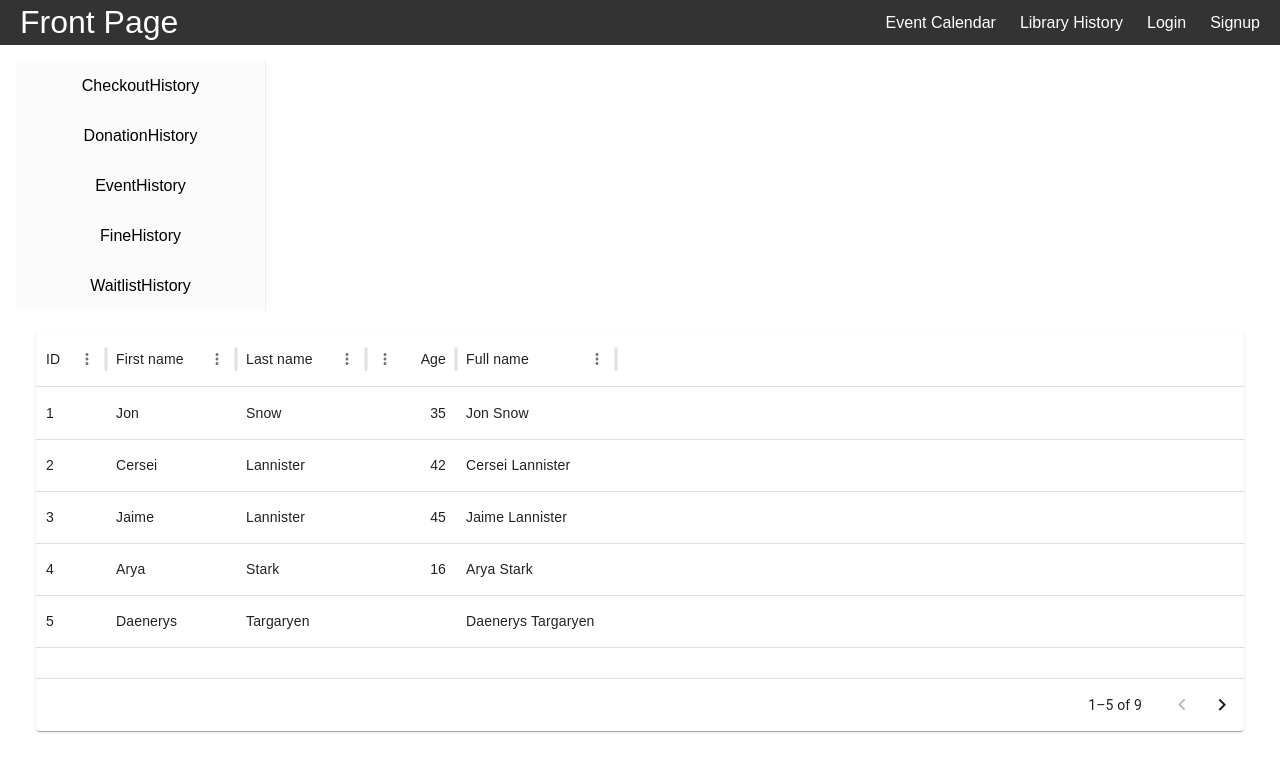
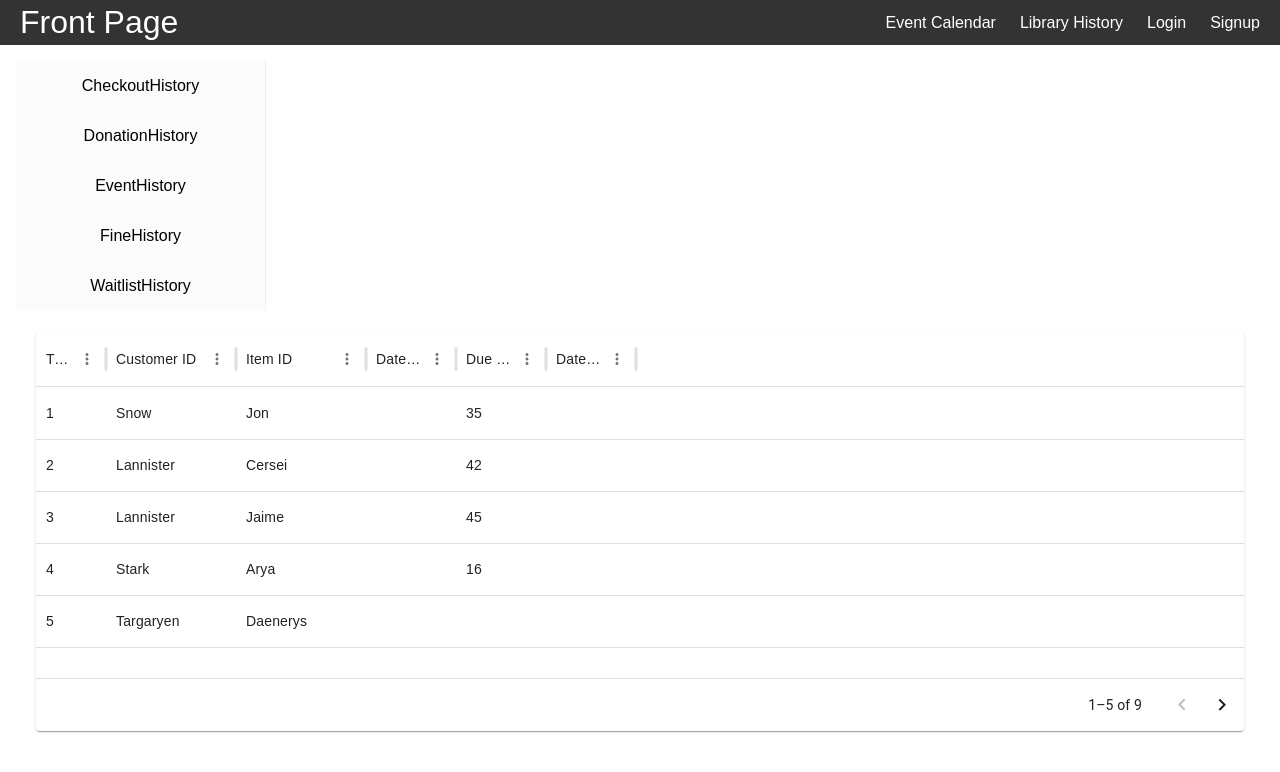
Before and after one commit to liamlecs/Database-Project-CS3380-T12, a React (Vite) app in the folder libraryApp/: page /libraryhistory/checkouthistory in a window 1280 px wide. Shown: the top 772 px of the page. Built offline with nearby package versions, Linux system fonts and the light colour scheme.

Commit message:
changed headers of my history pages, cerated working form for event creation, just need to connect to db.

```diff
--- a/libraryApp/package.json
+++ b/libraryApp/package.json
@@ -10,6 +10,10 @@
     "preview": "vite preview"
   },
   "dependencies": {
+    "@mui/lab": "^6.0.0-beta.31",
+    "@mui/material": "^6.4.8",
+    "@mui/x-date-pickers": "^7.28.0",
+    "dayjs": "^1.11.13",
     "react": "^19.0.0",
     "react-calendar": "^5.1.0",
     "react-dom": "^19.0.0"
--- a/libraryApp/src/App.css
+++ b/libraryApp/src/App.css
@@ -66,3 +66,8 @@ background-color: #777;
 .App {
   text-align: center;
 }
+
+.centeredHor {
+  display: flex;
+  justify-content: center; /* Centers the child horizontally */
+}
--- a/libraryApp/src/components/EventsCalendar.tsx
+++ b/libraryApp/src/components/EventsCalendar.tsx
@@ -1,11 +1,11 @@
 import React, { Component } from "react";
 import { Calendar, momentLocalizer } from "react-big-calendar";
 import moment from "moment";
-
-
+import Button from '@mui/material/Button';
 import "react-big-calendar/lib/css/react-big-calendar.css";
 
 const localizer = momentLocalizer(moment);
+
 
 class EventsCalendar extends Component {
   state = {
@@ -22,6 +22,11 @@ class EventsCalendar extends Component {
 
   render() {
     return (
+      <><div className="centeredHor">
+<Button variant="text" href="/CreateEvent">
+        Create An Event
+      </Button>
+</div>
       <div className="App">
         <Calendar
           localizer={localizer}
@@ -31,6 +36,7 @@ class EventsCalendar extends Component {
           style={{ height: "100vh" }}
         />
       </div>
+      </>
     );
   }
 }
--- a/libraryApp/src/components/LiHistSubcomponents/CheckoutHistory.tsx
+++ b/libraryApp/src/components/LiHistSubcomponents/CheckoutHistory.tsx
@@ -2,35 +2,39 @@ import { DataGrid, type GridColDef } from '@mui/x-data-grid';
 import Paper from '@mui/material/Paper';
 
 const columns: GridColDef[] = [
-  { field: 'id', headerName: 'ID', width: 70 },
-  { field: 'firstName', headerName: 'First name', width: 130 },
-  { field: 'lastName', headerName: 'Last name', width: 130 },
+  { field: 'id', headerName: 'Transaction ID', width: 70 },
+  { field: 'CustomerID', headerName: 'Customer ID', width: 130 },
+  { field: 'ItemID', headerName: 'Item ID', width: 130 },
   {
-    field: 'age',
-    headerName: 'Age',
-    type: 'number',
+    field: 'DateBorrowed',
+    headerName: 'Date Borrowed',
+    type: 'date',
     width: 90,
   },
   {
-    field: 'fullName',
-    headerName: 'Full name',
-    description: 'This column has a value getter and is not sortable.',
-    sortable: false,
-    width: 160,
-    valueGetter: (value, row) => `${row.firstName || ''} ${row.lastName || ''}`,
+    field: 'DueDate',
+    headerName: 'Due Date',
+//type: 'date',
+    width: 90,
+  },
+  {
+    field: 'DateReturned',
+    headerName: 'Date Returned',
+    type: 'date',
+    width: 90,
   },
 ];
 
 const rows = [
-  { id: 1, lastName: 'Snow', firstName: 'Jon', age: 35 },
-  { id: 2, lastName: 'Lannister', firstName: 'Cersei', age: 42 },
-  { id: 3, lastName: 'Lannister', firstName: 'Jaime', age: 45 },
-  { id: 4, lastName: 'Stark', firstName: 'Arya', age: 16 },
-  { id: 5, lastName: 'Targaryen', firstName: 'Daenerys', age: null },
-  { id: 6, lastName: 'Melisandre', firstName: null, age: 150 },
-  { id: 7, lastName: 'Clifford', firstName: 'Ferrara', age: 44 },
-  { id: 8, lastName: 'Frances', firstName: 'Rossini', age: 36 },
-  { id: 9, lastName: 'Roxie', firstName: 'Harvey', age: 65 },
+  { id: 1, CustomerID: 'Snow', ItemID: 'Jon', DueDate: 35 },
+  { id: 2, CustomerID: 'Lannister', ItemID: 'Cersei', DueDate: 42 },
+  { id: 3, CustomerID: 'Lannister', ItemID: 'Jaime', DueDate: 45 },
+  { id: 4, CustomerID: 'Stark', ItemID: 'Arya', DueDate: 16 },
+  { id: 5, CustomerID: 'Targaryen', ItemID: 'Daenerys', DueDate: null },
+  { id: 6, CustomerID: 'Melisandre', ItemID: null, DueDate: 150 },
+  { id: 7, CustomerID: 'Clifford', ItemID: 'Ferrara', DueDate: 44 },
+  { id: 8, CustomerID: 'Frances', ItemID: 'Rossini', DueDate: 36 },
+  { id: 9, CustomerID: 'Roxie', ItemID: 'Harvey', DueDate: 65 },
 ];
 
 const paginationModel = { page: 0, pageSize: 5 };
--- a/libraryApp/src/components/LiHistSubcomponents/DonationHistory.tsx
+++ b/libraryApp/src/components/LiHistSubcomponents/DonationHistory.tsx
@@ -2,35 +2,24 @@ import { DataGrid, type GridColDef } from '@mui/x-data-grid';
 import Paper from '@mui/material/Paper';
 
 const columns: GridColDef[] = [
-  { field: 'id', headerName: 'ID', width: 70 },
-  { field: 'firstName', headerName: 'First name', width: 130 },
-  { field: 'lastName', headerName: 'Last name', width: 130 },
+  { field: 'id', headerName: 'Donation ID', width: 70 },
+  { field: 'TransactionID', headerName: 'Transaction ID', width: 130 },
+  { field: 'CustomerID', headerName: 'Customer ID', width: 130 },
   {
-    field: 'age',
-    headerName: 'Age',
-    type: 'number',
-    width: 90,
-  },
-  {
-    field: 'fullName',
-    headerName: 'Full name',
-    description: 'This column has a value getter and is not sortable.',
-    sortable: false,
-    width: 160,
-    valueGetter: (value, row) => `${row.firstName || ''} ${row.lastName || ''}`,
-  },
+    field: 'Amount', headerName: 'Amount', type: 'number', width: 90 },
+  { field: 'Date', headerName: 'Date', type:'date', width: 130 },
 ];
 
 const rows = [
-  { id: 1, lastName: 'Snow', firstName: 'Jon', age: 35 },
-  { id: 2, lastName: 'Lannister', firstName: 'Cersei', age: 42 },
-  { id: 3, lastName: 'Lannister', firstName: 'Jaime', age: 45 },
-  { id: 4, lastName: 'Stark', firstName: 'Arya', age: 16 },
-  { id: 5, lastName: 'Targaryen', firstName: 'Daenerys', age: null },
-  { id: 6, lastName: 'Melisandre', firstName: null, age: 150 },
-  { id: 7, lastName: 'Clifford', firstName: 'Ferrara', age: 44 },
-  { id: 8, lastName: 'Frances', firstName: 'Rossini', age: 36 },
-  { id: 9, lastName: 'Roxie', firstName: 'Harvey', age: 65 },
+  { id: 1, CustomerID: 'Snow', TransactionID: 'Jon', Amount: 35 },
+  { id: 2, CustomerID: 'Lannister', TransactionID: 'Cersei', Amount: 42 },
+  { id: 3, CustomerID: 'Lannister', TransactionID: 'Jaime', Amount: 45 },
+  { id: 4, CustomerID: 'Stark', TransactionID: 'Arya', Amount: 16 },
+  { id: 5, CustomerID: 'Targaryen', TransactionID: 'Daenerys', Amount: null },
+  { id: 6, CustomerID: 'Melisandre', TransactionID: null, Amount: 150 },
+  { id: 7, CustomerID: 'Clifford', TransactionID: 'Ferrara', Amount: 44 },
+  { id: 8, CustomerID: 'Frances', TransactionID: 'Rossini', Amount: 36 },
+  { id: 9, CustomerID: 'Roxie', TransactionID: 'Harvey', Amount: 65 },
 ];
 
 const paginationModel = { page: 0, pageSize: 5 };
--- a/libraryApp/src/components/LiHistSubcomponents/EventHistory.tsx
+++ b/libraryApp/src/components/LiHistSubcomponents/EventHistory.tsx
@@ -2,35 +2,31 @@ import { DataGrid, type GridColDef } from '@mui/x-data-grid';
 import Paper from '@mui/material/Paper';
 
 const columns: GridColDef[] = [
-  { field: 'id', headerName: 'ID', width: 70 },
-  { field: 'firstName', headerName: 'First name', width: 130 },
-  { field: 'lastName', headerName: 'Last name', width: 130 },
+  { field: 'id', headerName: 'Event ID', width: 70 },
+  { field: 'StartTimeStamp', headerName: 'Start Time Stamp', width: 130 },
+  { field: 'EndTimeStamp', headerName: 'End Time Stamp', width: 130 },
   {
-    field: 'age',
-    headerName: 'Age',
+    field: 'AgeGroup',
+    headerName: 'Age Group',
     type: 'number',
     width: 90,
   },
-  {
-    field: 'fullName',
-    headerName: 'Full name',
-    description: 'This column has a value getter and is not sortable.',
-    sortable: false,
-    width: 160,
-    valueGetter: (value, row) => `${row.firstName || ''} ${row.lastName || ''}`,
-  },
+  { field: 'Location', headerName: 'Location', width: 130 },
+  { field: 'CategoryID', headerName: 'CategoryID', type:'number', width: 130 },
+  { field: 'IsPrivate', headerName: 'IsPrivate', type: 'boolean', width: 130 },
+
 ];
 
 const rows = [
-  { id: 1, lastName: 'Snow', firstName: 'Jon', age: 35 },
-  { id: 2, lastName: 'Lannister', firstName: 'Cersei', age: 42 },
-  { id: 3, lastName: 'Lannister', firstName: 'Jaime', age: 45 },
-  { id: 4, lastName: 'Stark', firstName: 'Arya', age: 16 },
-  { id: 5, lastName: 'Targaryen', firstName: 'Daenerys', age: null },
-  { id: 6, lastName: 'Melisandre', firstName: null, age: 150 },
-  { id: 7, lastName: 'Clifford', firstName: 'Ferrara', age: 44 },
-  { id: 8, lastName: 'Frances', firstName: 'Rossini', age: 36 },
-  { id: 9, lastName: 'Roxie', firstName: 'Harvey', age: 65 },
+  { id: 1, EndTimeStamp: 'Snow', StartTimeStamp: 'Jon', AgeGroup: 35 },
+  { id: 2, EndTimeStamp: 'Lannister', StartTimeStamp: 'Cersei', AgeGroup: 42 },
+  { id: 3, EndTimeStamp: 'Lannister', StartTimeStamp: 'Jaime', AgeGroup: 45 },
+  { id: 4, EndTimeStamp: 'Stark', StartTimeStamp: 'Arya', AgeGroup: 16 },
+  { id: 5, EndTimeStamp: 'Targaryen', StartTimeStamp: 'Daenerys', AgeGroup: null },
+  { id: 6, EndTimeStamp: 'Melisandre', StartTimeStamp: null, AgeGroup: 150 },
+  { id: 7, EndTimeStamp: 'Clifford', StartTimeStamp: 'Ferrara', AgeGroup: 44 },
+  { id: 8, EndTimeStamp: 'Frances', StartTimeStamp: 'Rossini', AgeGroup: 36 },
+  { id: 9, EndTimeStamp: 'Roxie', StartTimeStamp: 'Harvey', AgeGroup: 65 },
 ];
 
 const paginationModel = { page: 0, pageSize: 5 };
--- a/libraryApp/src/components/LiHistSubcomponents/FineHistory.tsx
+++ b/libraryApp/src/components/LiHistSubcomponents/FineHistory.tsx
@@ -11,14 +11,9 @@ const columns: GridColDef[] = [
     type: 'number',
     width: 90,
   },
-  {
-    field: 'fullName',
-    headerName: 'Full name',
-    description: 'This column has a value getter and is not sortable.',
-    sortable: false,
-    width: 160,
-    valueGetter: (value, row) => `${row.TransactionID || ''} ${row.CustomerID || ''}`,
-  },
+  { field: 'DueDate', headerName: 'Due Date', type:'date', width: 130 },
+  { field: 'IssueDate', headerName: 'Issue Date', type:'date', width: 130 },
+  { field: 'PaymentStatus', headerName: 'Payment Status', type:'boolean', width: 130 },
 ];
 
 const rows = [
--- a/libraryApp/src/components/LiHistSubcomponents/WaitlistHistory.tsx
+++ b/libraryApp/src/components/LiHistSubcomponents/WaitlistHistory.tsx
@@ -2,35 +2,33 @@ import { DataGrid, type GridColDef } from '@mui/x-data-grid';
 import Paper from '@mui/material/Paper';
 
 const columns: GridColDef[] = [
-  { field: 'id', headerName: 'ID', width: 70 },
-  { field: 'firstName', headerName: 'First name', width: 130 },
-  { field: 'lastName', headerName: 'Last name', width: 130 },
+  { field: 'id', headerName: 'Waitlist ID', width: 70 },
+  { field: 'CustomerID', headerName: 'Customer ID', width: 130 },
+  { field: 'ItemID', headerName: 'Item ID', width: 130 },
   {
-    field: 'age',
-    headerName: 'Age',
-    type: 'number',
+    field: 'ReservationDate',
+    headerName: 'Reservation Date',
+    //type: 'date',
     width: 90,
   },
   {
-    field: 'fullName',
-    headerName: 'Full name',
-    description: 'This column has a value getter and is not sortable.',
-    sortable: false,
-    width: 160,
-    valueGetter: (value, row) => `${row.firstName || ''} ${row.lastName || ''}`,
+    field: 'Status',
+    headerName: 'Status',
+    type: 'boolean',
+    width: 90,
   },
 ];
 
 const rows = [
-  { id: 1, lastName: 'Snow', firstName: 'Jon', age: 35 },
-  { id: 2, lastName: 'Lannister', firstName: 'Cersei', age: 42 },
-  { id: 3, lastName: 'Lannister', firstName: 'Jaime', age: 45 },
-  { id: 4, lastName: 'Stark', firstName: 'Arya', age: 16 },
-  { id: 5, lastName: 'Targaryen', firstName: 'Daenerys', age: null },
-  { id: 6, lastName: 'Melisandre', firstName: null, age: 150 },
-  { id: 7, lastName: 'Clifford', firstName: 'Ferrara', age: 44 },
-  { id: 8, lastName: 'Frances', firstName: 'Rossini', age: 36 },
-  { id: 9, lastName: 'Roxie', firstName: 'Harvey', age: 65 },
+  { id: 1, ItemID: 'Snow', CustomerID: 'Jon', ReservationDate: 35 },
+  { id: 2, ItemID: 'Lannister', CustomerID: 'Cersei', ReservationDate: 42 },
+  { id: 3, ItemID: 'Lannister', CustomerID: 'Jaime', ReservationDate: 45 },
+  { id: 4, ItemID: 'Stark', CustomerID: 'Arya', ReservationDate: 16 },
+  { id: 5, ItemID: 'Targaryen', CustomerID: 'Daenerys', ReservationDate: null },
+  { id: 6, ItemID: 'Melisandre', CustomerID: null, ReservationDate: 150 },
+  { id: 7, ItemID: 'Clifford', CustomerID: 'Ferrara', ReservationDate: 44 },
+  { id: 8, ItemID: 'Frances', CustomerID: 'Rossini', ReservationDate: 36 },
+  { id: 9, ItemID: 'Roxie', CustomerID: 'Harvey', ReservationDate: 65 },
 ];
 
 const paginationModel = { page: 0, pageSize: 5 };
```
Also changed, not shown: libraryApp/src/App.tsx (+20 -23 lines), libraryApp/src/components/CreateEvent.tsx (added, +209 -0 lines), 1 other file (tests, documents, lock files or other folders).
